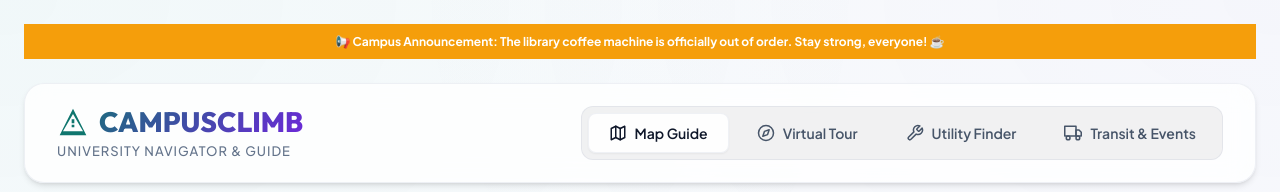
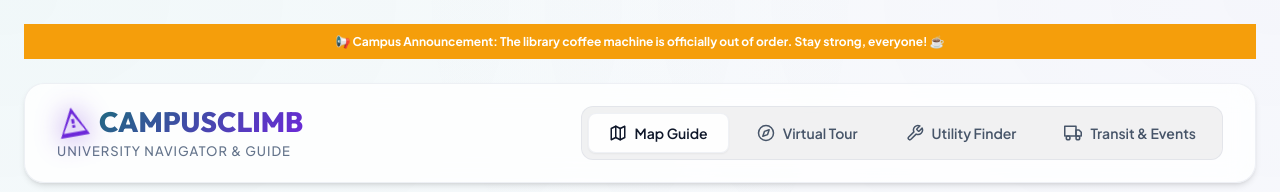
Before and after one commit to rahul05au/CampusClimb, a React (Vite) app: page / in a window 1280 px wide. In both pictures the pointer is over the icon 73 px from the left and 121 px from the top of the page. Shown: the top 192 px of the page. Built offline with nearby package versions, Linux system fonts and the light colour scheme.

Commit message:
✨ style: added a slick hover animation to the main logo because branding is everything

```diff
--- a/src/App.css
+++ b/src/App.css
@@ -41,6 +41,7 @@
   width: 32px;
   height: 32px;
   fill: var(--accent);
+  transition: all 0.3s cubic-bezier(0.4, 0, 0.2, 1);
 }
 
 .subtitle {
@@ -149,6 +150,12 @@
   font-weight: 700;
   color: var(--text-h);
   font-family: var(--font-heading);
+}
+
+.logo-section:hover .logo-icon {
+  fill: var(--purple);
+  filter: drop-shadow(0 0 12px var(--purple));
+  transform: rotate(-10deg) scale(1.1);
 }
 
 .stat-label {
```
